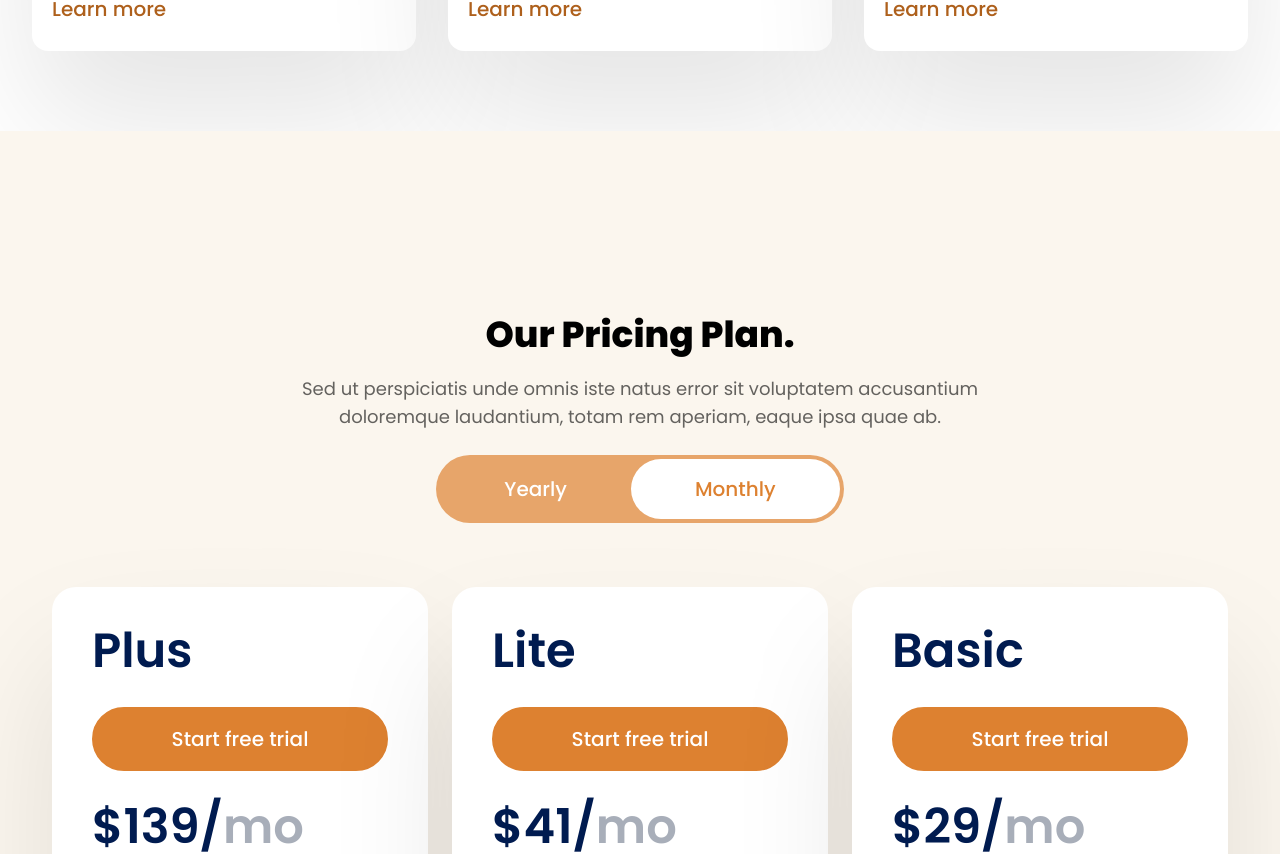
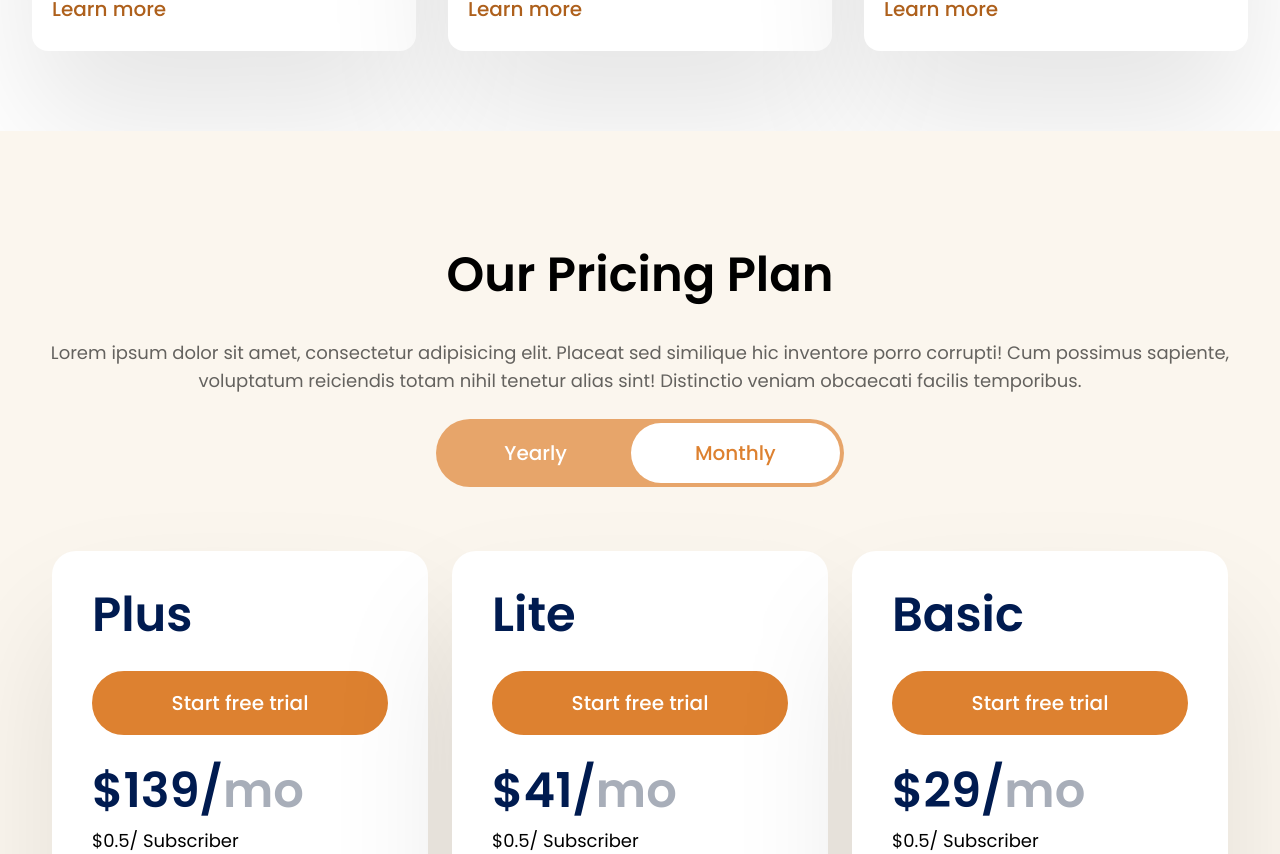
Before and after one commit to kopiherbalku/public-website, a Next.js app: page / in a window 1280 px wide. Shown: the part 2133-2987 px from the top of the page. Built offline with nearby package versions, Linux system fonts and the light colour scheme.

Commit message:
UPDATE styling on pricing

```diff
--- a/app/components/Pricing/index.tsx
+++ b/app/components/Pricing/index.tsx
@@ -101,17 +101,17 @@ const Pricing = () => {
 	);
 
 	return (
-		<div id="pricing" className="bg-floral_white-600 relative py-10">
-			<div className="mx-auto max-w-7xl sm:py-20 lg:px-8 my-16">
-				<h3 className="text-center text-4xl sm:text-65xl font-black">
-					Our Pricing Plan.
+		<div id="pricing" className="bg-floral_white-600 relative">
+			<div className="mx-auto max-w-7xl sm:py-20 lg:px-8">
+				<h3 className="text-4xl sm:text-5xl font-semibold text-black text-center my-10">
+					Our Pricing Plan
 				</h3>
-
-				<p className="text-lg font-normal text-center text-black opacity-60 pt-5">
-					Sed ut perspiciatis unde omnis iste natus error sit voluptatem
-					accusantium <br /> doloremque laudantium, totam rem aperiam, eaque
-					ipsa quae ab.
-				</p>
+				<h5 className="text-black opacity-60 text-lg font-normal text-center">
+					Lorem ipsum dolor sit amet, consectetur adipisicing elit. Placeat sed
+					similique hic inventore porro corrupti! Cum possimus sapiente,
+					voluptatum reiciendis totam nihil tenetur alias sint! Distinctio
+					veniam obcaecati facilis temporibus.
+				</h5>
 
 				<div className="mt-6 relative">
 					<div className="flex justify-center">
```
